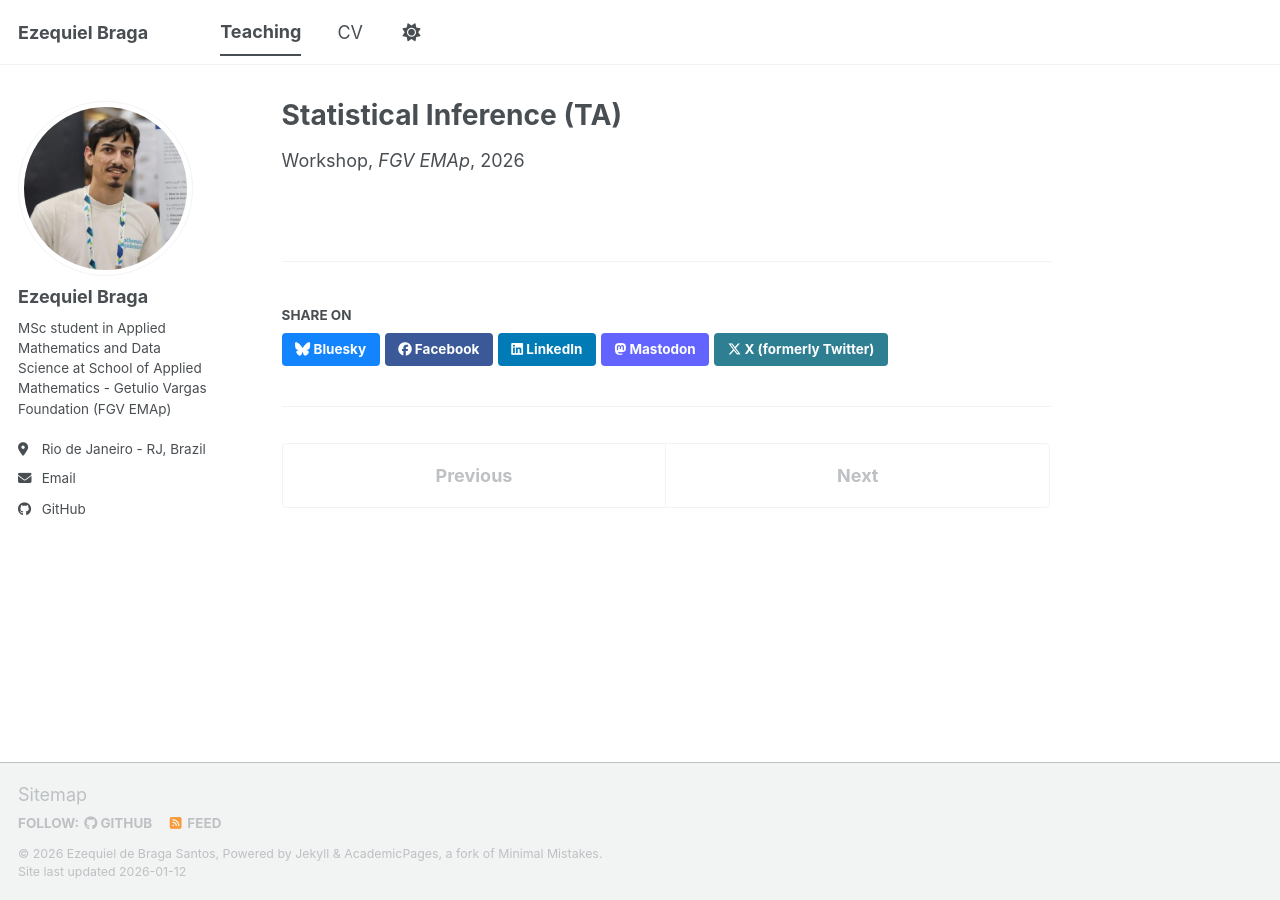
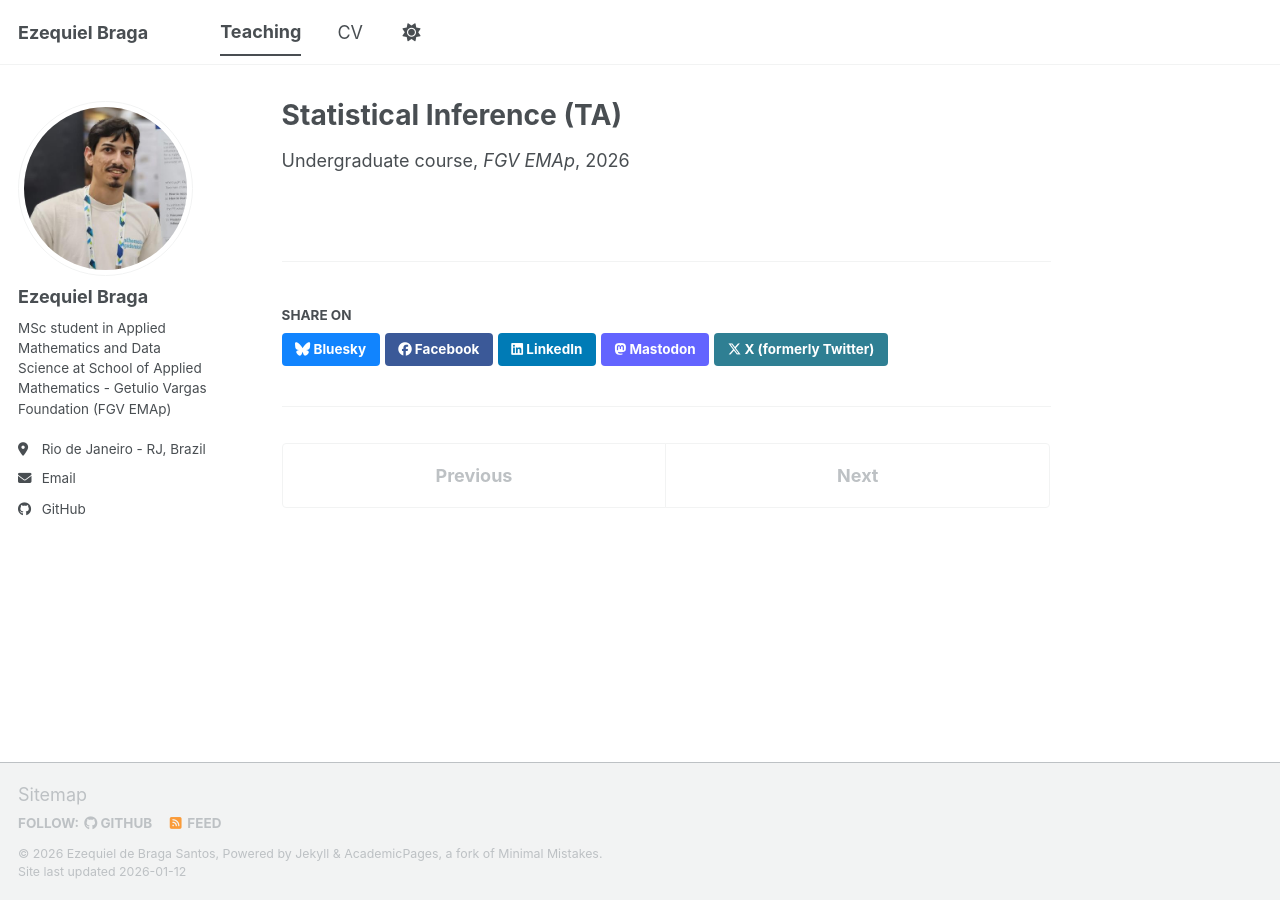
Before and after one commit to EzequielEBS/ezequielebs.github.io, a Jekyll site: the page built from _teaching/2023-si.md, in a window 1280 px wide. Built offline with Jekyll 4.4.1, drawn with Linux system fonts in a browser that asks for light colours; a script bundle is joined from its source files by our own code; library files that are not in the unit come from our copies.

Commit message:
Change course type from Workshop to Undergraduate course

```diff
--- a/_teaching/2023-si.md
+++ b/_teaching/2023-si.md
@@ -1,7 +1,7 @@
 ---
 title: "Statistical Inference (TA)"
 collection: teaching
-type: "Workshop"
+type: "Undergraduate course"
 permalink: /teaching/2023-si
 venue: "FGV EMAp"
 date: 2023.2
```
